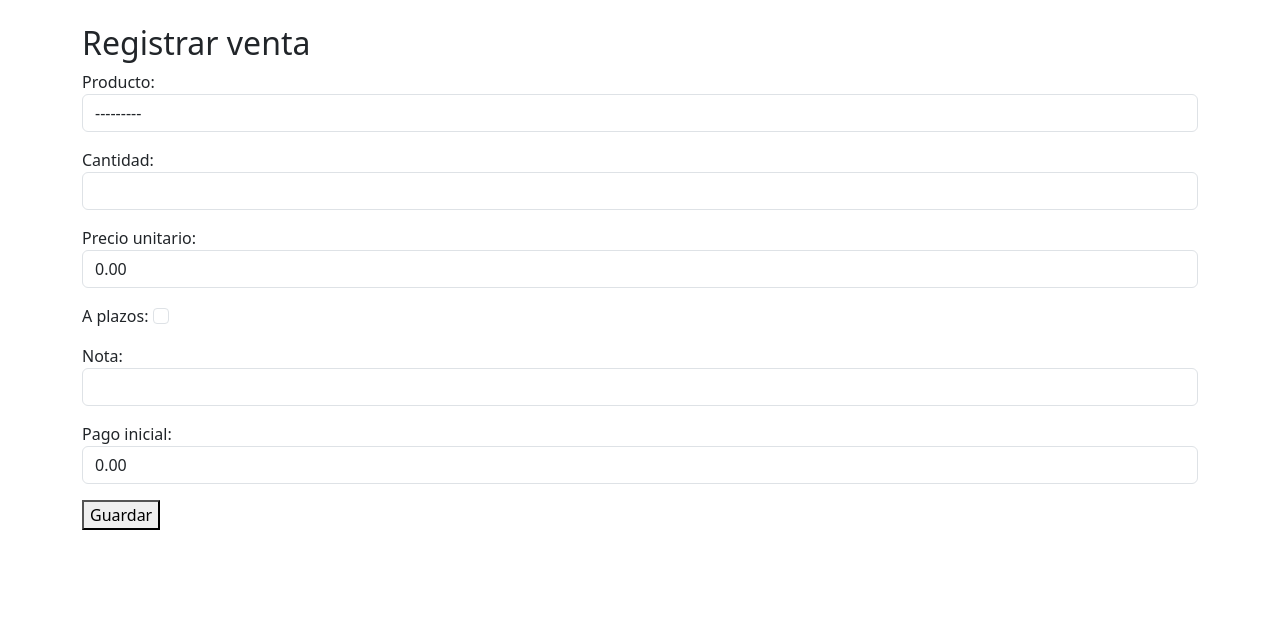
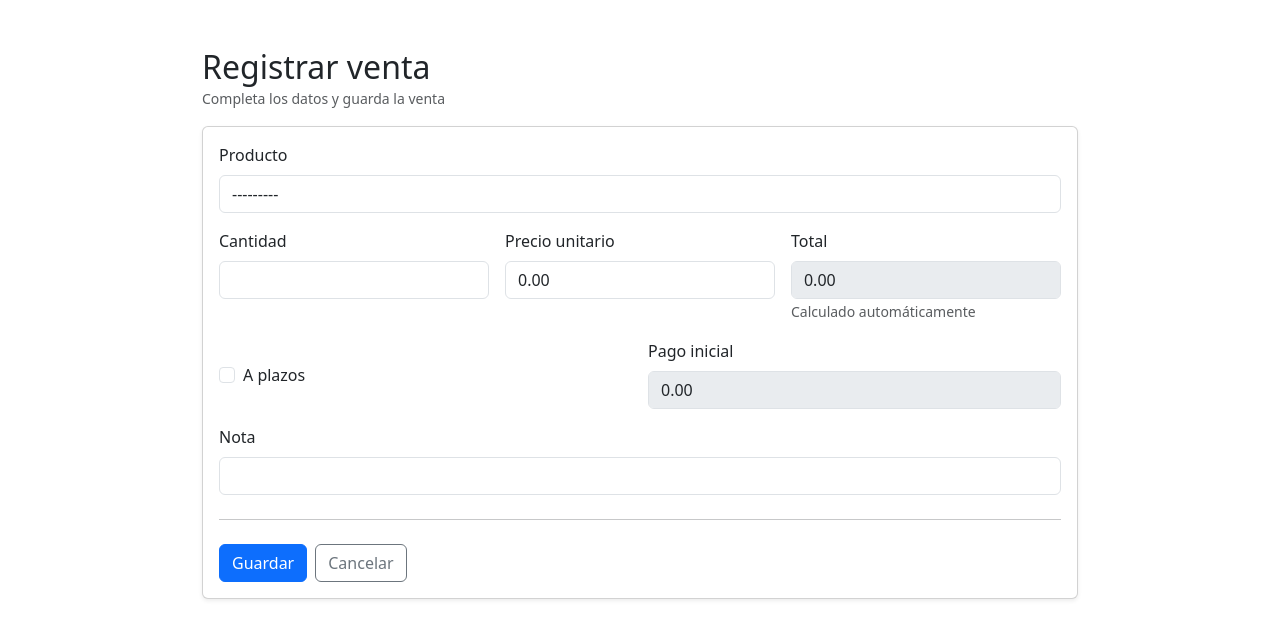
Before and after one commit to Franku83/gestion_inventario, a Django app: page /venta/registrar/ in a window 1280 px wide. Shown: the part 56-695 px from the top of the page. Run offline with Django 5.2, Linux system fonts and the light colour scheme; a user stored in the database is signed in; tables that the repository leaves empty hold one stand-in row (values such as "Sample post").

Commit message:
mejora ventas form

```diff
--- a/core/templates/core/venta_form.html
+++ b/core/templates/core/venta_form.html
@@ -1,10 +1,100 @@
 {% extends "core/base.html" %}
 {% block content %}
-  <h2>Registrar venta</h2>
+<div class="container py-4" style="max-width: 900px;">
+  <div class="d-flex align-items-center justify-content-between mb-3">
+    <div>
+      <h2 class="mb-0">Registrar venta</h2>
+      <small class="text-muted">Completa los datos y guarda la venta</small>
+    </div>
+  </div>
 
-  <form method="post">
-    {% csrf_token %}
-    {{ form.as_p }}
-    <button type="submit">Guardar</button>
-  </form>
+  <div class="card shadow-sm">
+    <div class="card-body">
+      <form method="post" novalidate>
+        {% csrf_token %}
+
+        <div class="row g-3">
+          <div class="col-12">
+            <label class="form-label">Producto</label>
+            {{ form.producto }}
+            {% if form.producto.errors %}<div class="text-danger small">{{ form.producto.errors }}</div>{% endif %}
+          </div>
+
+          <div class="col-md-4">
+            <label class="form-label">Cantidad</label>
+            {{ form.cantidad }}
+            {% if form.cantidad.errors %}<div class="text-danger small">{{ form.cantidad.errors }}</div>{% endif %}
+          </div>
+
+          <div class="col-md-4">
+            <label class="form-label">Precio unitario</label>
+            {{ form.precio_unitario }}
+            {% if form.precio_unitario.errors %}<div class="text-danger small">{{ form.precio_unitario.errors }}</div>{% endif %}
+          </div>
+
+          <div class="col-md-4">
+            <label class="form-label">Total</label>
+            <input id="total_preview" class="form-control" value="0.00" disabled />
+            <small class="text-muted">Calculado automáticamente</small>
+          </div>
+
+          <div class="col-md-6">
+            <div class="form-check mt-4">
+              {{ form.a_plazos }}
+              <label class="form-check-label">A plazos</label>
+            </div>
+          </div>
+
+          <div class="col-md-6">
+            <label class="form-label">Pago inicial</label>
+            {{ form.pago_inicial }}
+            {% if form.pago_inicial.errors %}<div class="text-danger small">{{ form.pago_inicial.errors }}</div>{% endif %}
+          </div>
+
+          <div class="col-12">
+            <label class="form-label">Nota</label>
+            {{ form.nota }}
+          </div>
+        </div>
+
+        <hr class="my-4">
+
+        <div class="d-flex gap-2">
+          <button class="btn btn-primary" type="submit">Guardar</button>
+          <a class="btn btn-outline-secondary" href="{% url 'venta_list' %}">Cancelar</a>
+        </div>
+      </form>
+    </div>
+  </div>
+</div>
+
+<script>
+  function toNumber(v){
+    const n = parseFloat((v || "0").toString().replace(",", "."));
+    return isNaN(n) ? 0 : n;
+  }
+
+  const qty = document.getElementById("id_cantidad");
+  const price = document.getElementById("id_precio_unitario");
+  const total = document.getElementById("total_preview");
+  const plazos = document.getElementById("id_a_plazos");
+  const pagoInicial = document.getElementById("id_pago_inicial");
+
+  function updateTotal(){
+    const t = toNumber(qty.value) * toNumber(price.value);
+    total.value = t.toFixed(2);
+  }
+
+  function togglePagoInicial(){
+    const on = plazos.checked;
+    pagoInicial.disabled = !on;
+    if(!on) pagoInicial.value = "0.00";
+  }
+
+  [qty, price].forEach(el => el && el.addEventListener("input", updateTotal));
+  plazos && plazos.addEventListener("change", togglePagoInicial);
+
+  updateTotal();
+  togglePagoInicial();
+</script>
 {% endblock %}
```
